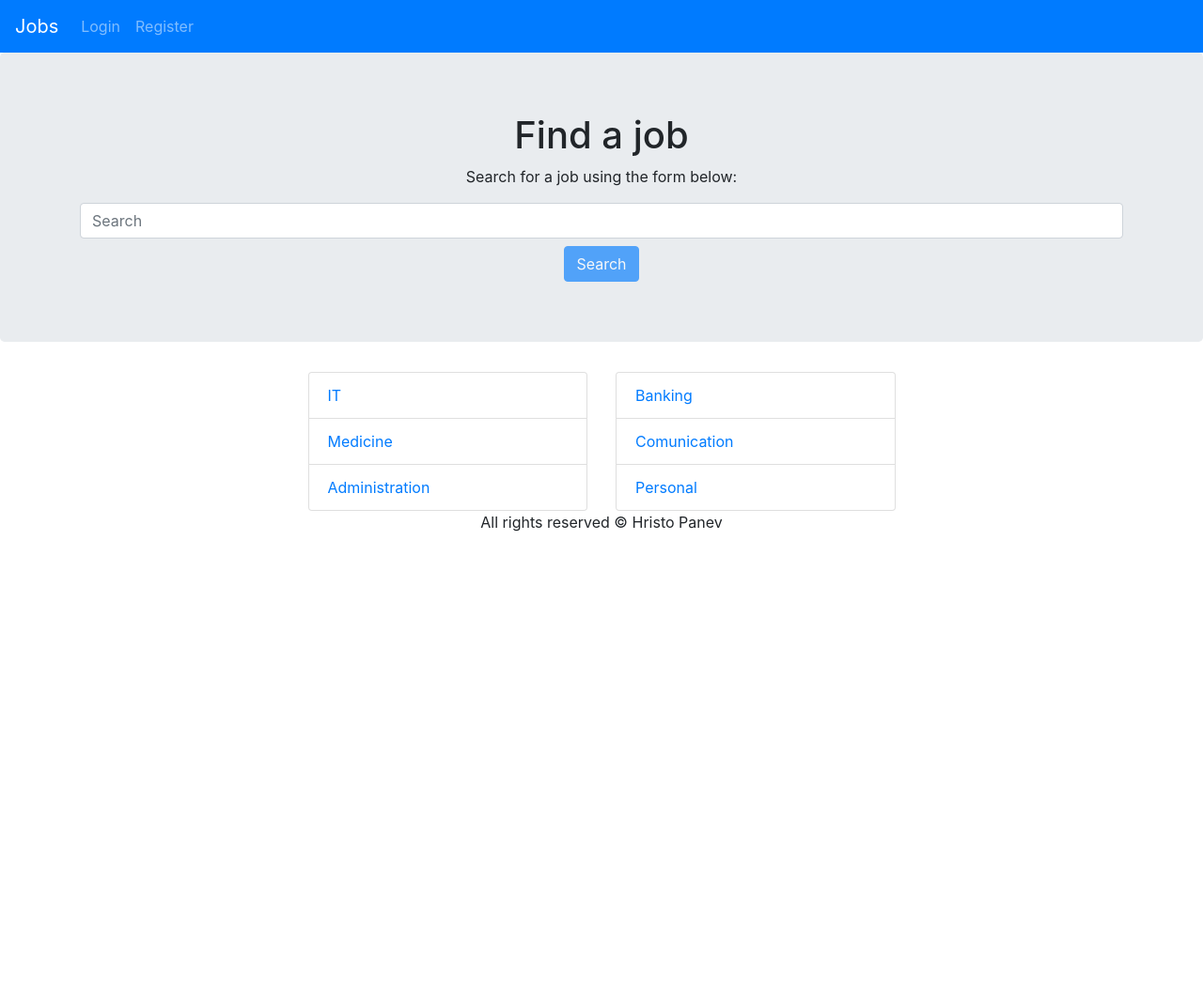
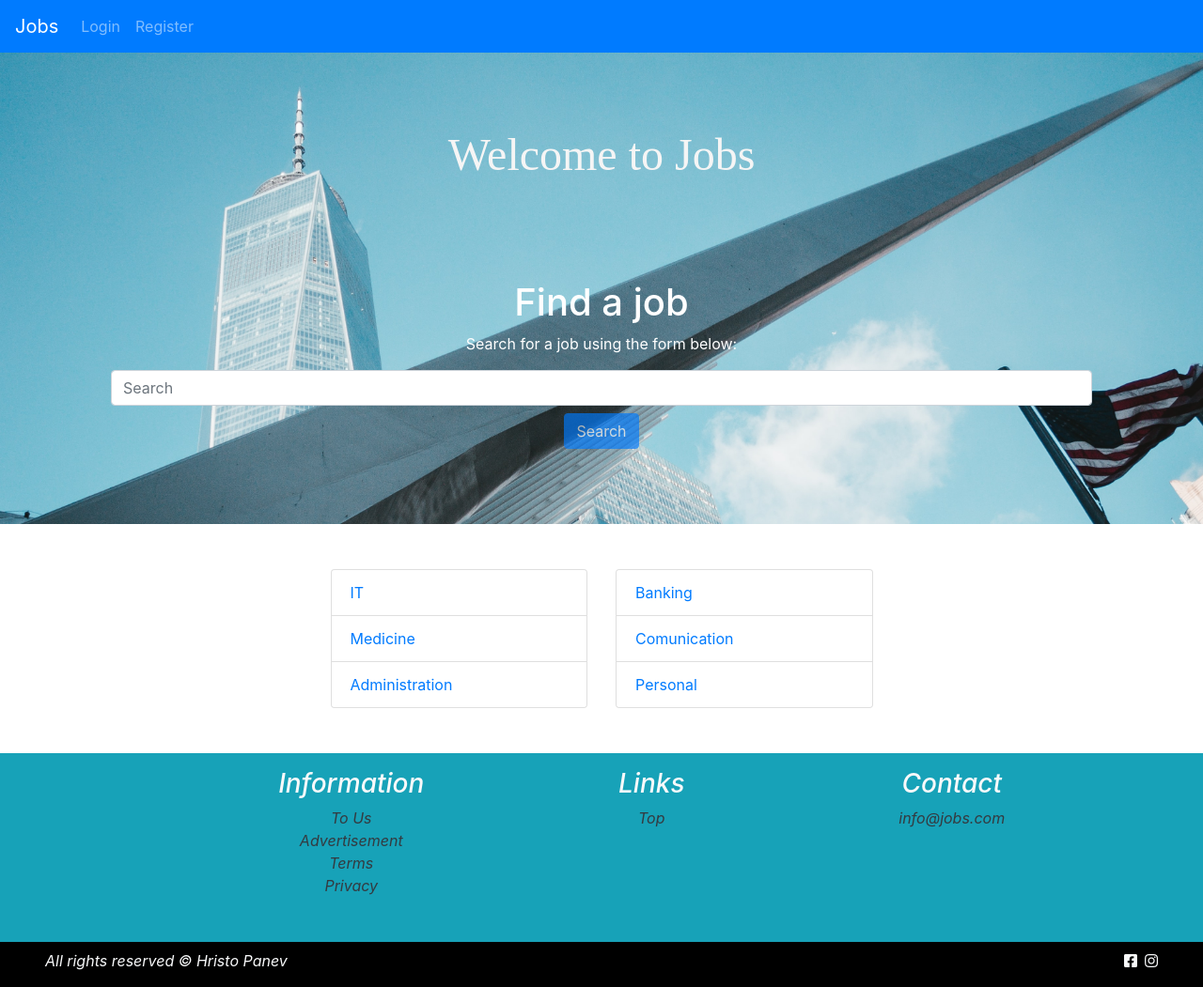
Before and after one commit to hristopanev/jobs-angular, an Angular app: page /home in a window 1280 px wide. Shown: the whole page at 94% size. Before the commit the page ends 800 px from the top, so only its background shows below. Built offline with nearby package versions, Linux system fonts and the light colour scheme.

Commit message:
edit html

```diff
--- a/src/app/authentication/login/login.component.html
+++ b/src/app/authentication/login/login.component.html
@@ -1,4 +1,4 @@
-<div class="container">
+<div class="container p-5">
     <h1>Sign In</h1>
     <form #loginForm="ngForm" (ngSubmit)="signIn()">
       <div class="form-group">
--- a/src/app/authentication/register/register.component.html
+++ b/src/app/authentication/register/register.component.html
@@ -1,4 +1,4 @@
-<div class="container">
+<div class="container p-5">
     <h1>Register</h1>
     <form (ngSubmit)="reister()" #registerForm="ngForm">
       <div class="form-group">
--- a/src/app/component/home/home.component.css
+++ b/src/app/component/home/home.component.css
@@ -0,0 +1,28 @@
+body, html {
+    height: 100%;
+  }
+
+.index-main {
+    background-image: url("claudio-schwarz-purzlbaum-HUROgx3BSq4-unsplash.jpg");
+    height: 100%;
+    -webkit-background-size: cover;
+    -moz-background-size: cover;
+    -o-background-size: cover;
+    background-size: cover;
+    background-attachment: fixed;
+    padding: 2rem 4rem;
+}
+
+.welcome {
+    font-display: big;
+    margin: 0 auto;
+    padding: 2rem;
+    text-align: center;
+    font-family: initial;
+    padding-bottom: 2rem;
+    color: whitesmoke
+}
+
+.welcome h1 {
+    font-size: -webkit-xxx-large;
+}
--- a/src/app/component/home/home.component.html
+++ b/src/app/component/home/home.component.html
@@ -1,14 +1,19 @@
-<div class="jumbotron">
-    <div class="container">
-      <h1>Find a job</h1>
-      <p>Search for a job using the form below:</p>
+<div class="index-main">
+  <div class="row">
+      <div  class="content welcome text-center" >
+          <h1 class="p-3">Welcome to Jobs</h1>
+      </div>
+  </div>
+    <div class="container p-5">
+      <h1 class="text-white">Find a job</h1>
+      <p class="text-white">Search for a job using the form below:</p>
       <form #j="ngForm" (ngSubmit)="search()">
         <input required  minlength="2" name="query" class="form-control input-lg" type="text" placeholder="Search" aria-label="Search" ngModel>
         <button [disabled]="j.invalid" class="btn btn-primary mt-2" type="submit">Search</button>
       </form>
     </div>
  </div>
- <div class="row">
+ <div class="row p-5">
      <div class="col-lg-3"></div>
      <div class="col-lg-3"><ul class="list-group">
         <li class="list-group-item d-flex justify-content-between align-items-center">
--- a/src/app/component/job/create/create.component.html
+++ b/src/app/component/job/create/create.component.html
@@ -1,4 +1,4 @@
-<div class="container">
+<div class="container p-5">
     <div class="row space-top">
         <div class="col-md-12">
             <h1>Create New Job</h1>
--- a/src/app/component/shared/footer/footer.component.css
+++ b/src/app/component/shared/footer/footer.component.css
@@ -0,0 +1,10 @@
+.under-footer {
+    background: black;
+}
+li {
+    list-style: none;
+}
+
+body, html {
+    height: 100%;
+  }
--- a/src/app/component/shared/footer/footer.component.html
+++ b/src/app/component/shared/footer/footer.component.html
@@ -1,3 +1,49 @@
-<div class='footer'>
-    <p>All rights reserved &#169; Hristo Panev</p>
-</div>
+<footer>
+    <div class="bg-info text-light p-3">
+        <div class="row">
+            <ul class="col-12 col-md-2"></ul>
+
+            <ul class="col-12 col-md-3 ">
+                <p class="h3 font-italic">Information </p>
+                <li>
+                    <a class="text-dark font-italic" href="#">To Us</a>
+                </li>
+                <li>
+                    <a class="text-dark font-italic" href="#">Advertisement</a>
+                </li>
+                <li>
+                    <a class="text-dark font-italic" href="#">Terms</a>
+                </li>
+                <li>
+                    <a class="text-dark font-italic" href="#">Privacy</a>
+                </li>
+            </ul>
+
+            <ul class="col-12 col-md-3 ">
+                <p class="h3 font-italic">Links</p>
+                <li>
+                    <a class="text-dark font-italic" href="#">Top</a>
+                </li>
+            </ul>
+
+            <ul class="col-12 col-md-3 ">
+                <p class="h3 font-italic">Contact</p>
+                <li>
+                    <a class="text-dark font-italic" href="#">info@jobs.com</a>
+                </li>
+            </ul>
+            <ul class="col-12 col-md-2"></ul>
+        </div>
+    </div>
+    <div class="under-footer d-flex justify-content-between pr-5 pt-2 pl-5">
+        <p class="text-light font-italic">All rights reserved &copy; Hristo Panev</p>
+        <ul class="d-flex">
+          <li class="text-light pr-2">
+            <a class="text-light" href="#"><i class="fab fa-facebook-square"></i></a>
+        </li>
+        <li class="text-light">
+            <a class="text-light" href="#"><i class="fab fa-instagram"></i></a>
+        </li>
+        </ul>
+    </div>
+</footer>
```
Also changed, not shown: src/app/component/home/claudio-schwarz-purzlbaum-HUROgx3BSq4-unsplash.jpg (added).
